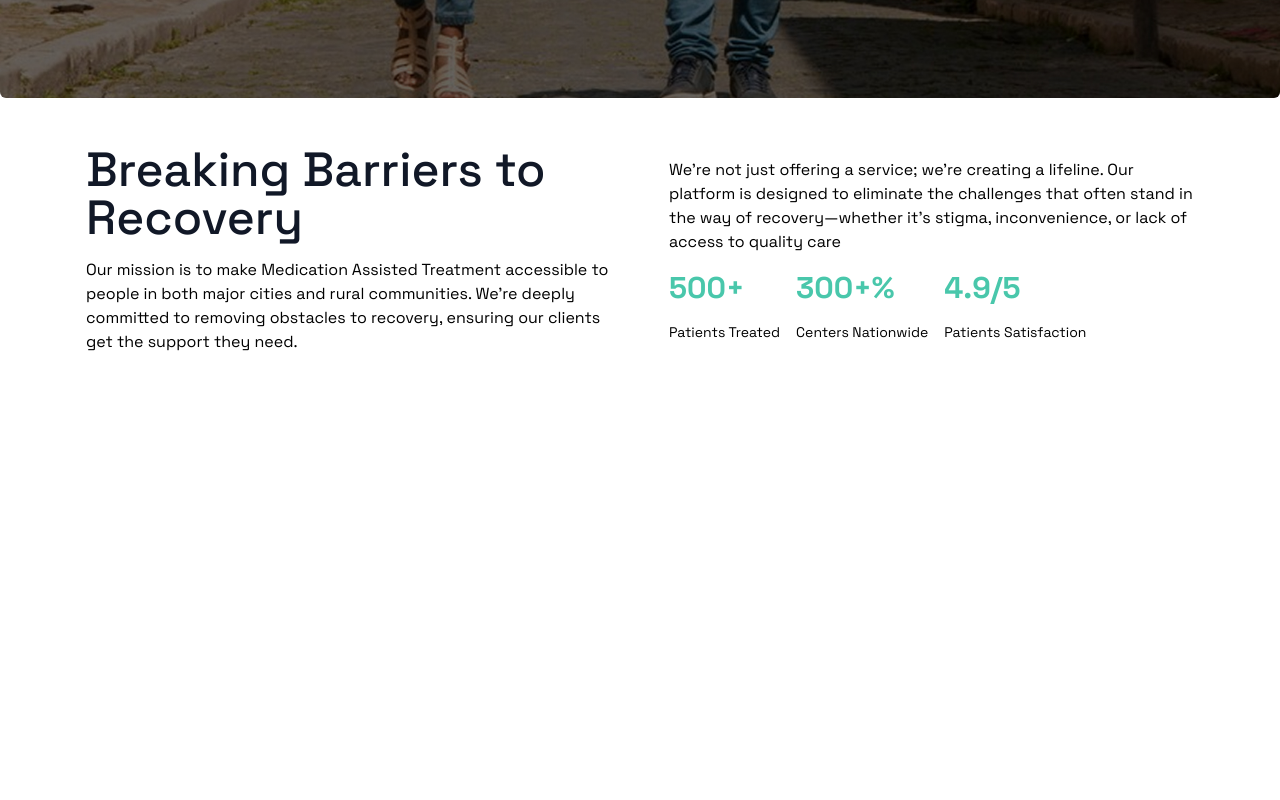
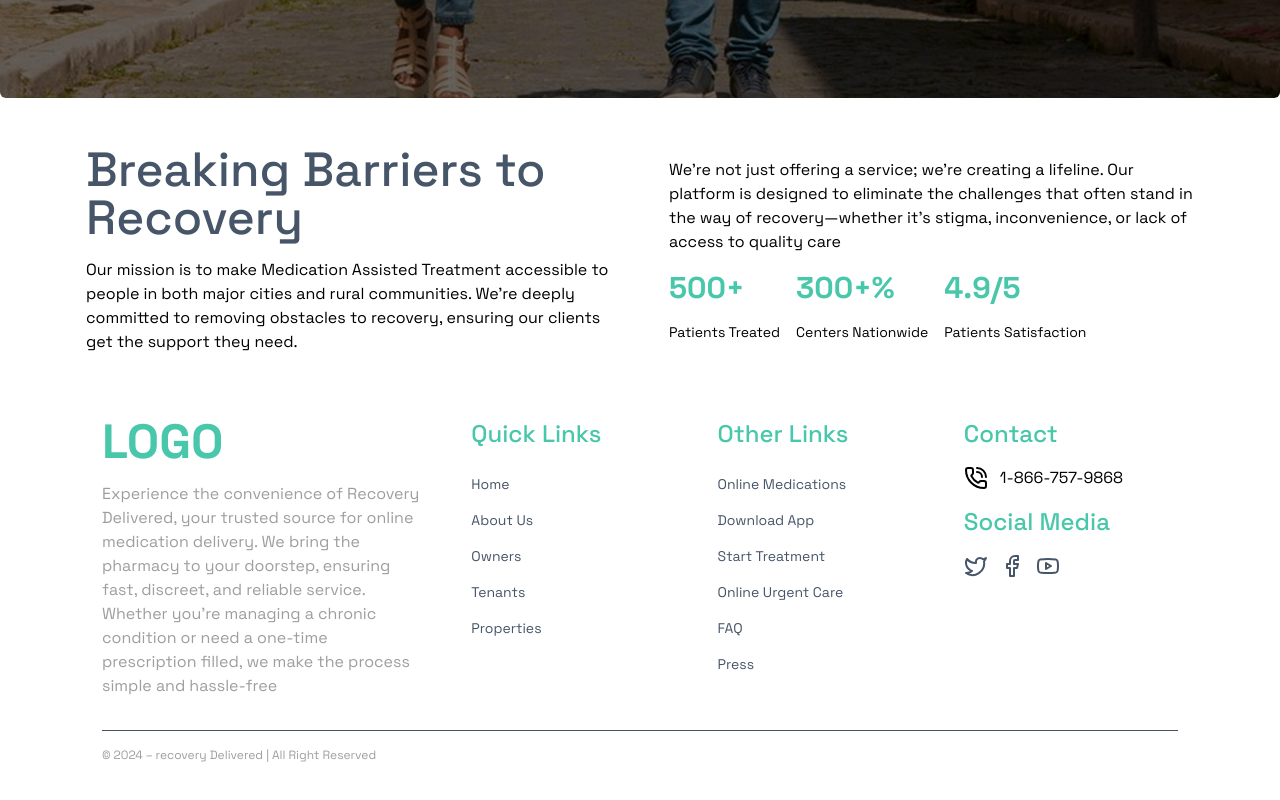
Before and after one commit to mohsinparvi/ropstam-task, a React (Vite) app: page / in a window 1280 px wide. Shown: the part 702-1502 px from the top of the page. Before the commit the page ends 1056 px from the top, so only its background shows below. Built offline with nearby package versions, Linux system fonts and the light colour scheme.

Commit message:
feat: add Footer component and update layout for improved structure and responsiveness

```diff
--- a/src/App.tsx
+++ b/src/App.tsx
@@ -4,6 +4,7 @@ import ErrorBoundary from "./components/common/error-boundary";
 import LoadingSpinner from "./components/common/loading-spinner";
 import Header from "./components/layouts/header";
 import Home from "./page/home";
+import Footer from "./components/layouts/footer";
 
 function App() {
   return (
@@ -16,6 +17,7 @@ function App() {
             {/* Add more routes as needed */}
           </Routes>
         </main>
+        <Footer />
       </Suspense>
     </ErrorBoundary>
   );
--- a/src/assets/icons/index.ts
+++ b/src/assets/icons/index.ts
@@ -1,3 +1,11 @@
-import { AlertTriangle, RefreshCw, ArrowUpRight } from "lucide-react";
+import {
+  AlertTriangle,
+  RefreshCw,
+  ArrowUpRight,
+  PhoneCall,
+  Twitter,
+  Facebook ,
+  Youtube
+} from "lucide-react";
 
-export { AlertTriangle, RefreshCw, ArrowUpRight };
+export { AlertTriangle, RefreshCw, ArrowUpRight, PhoneCall, Twitter,Facebook,Youtube   };
--- a/src/components/common/heading.tsx
+++ b/src/components/common/heading.tsx
@@ -5,12 +5,8 @@ type HeadingProps = {
   className?: string;
 };
 
-const Heading: FC<HeadingProps> = ({ children, className = "" }) => {
-  return (
-    <h1 className={`font-medium text-5xl text-text ${className}`}>
-      {children}
-    </h1>
-  );
+const Heading: FC<HeadingProps> = ({ children, className = "text-text" }) => {
+  return <h1 className={`font-medium text-5xl  ${className}`}>{children}</h1>;
 };
 
 export default Heading;
--- a/src/components/common/logo.tsx
+++ b/src/components/common/logo.tsx
@@ -1,6 +1,15 @@
-const Logo = () => {
+import { FC } from "react";
+
+type Props = {
+  className?: string;
+};
+const Logo: FC<Props> = ({ className }) => {
   return (
-    <h1 className=" text-3xl lg:text-5xl text-white font-bold uppercase ">
+    <h1
+      className={`${
+        className ? className : "text-white"
+      }  text-3xl lg:text-5xl  font-bold uppercase  `}
+    >
       Logo
     </h1>
   );
--- /dev/null
+++ b/src/components/layouts/footer.tsx
@@ -0,0 +1,96 @@
+import { Link } from "react-router-dom";
+import Logo from "../common/logo";
+import { PhoneCall, Twitter, Facebook, Youtube } from "../../assets/icons";
+const QUICK_LINKS = [
+  { label: "Home", href: "/" },
+  { label: "About Us", href: "#" },
+  { label: "Owners", href: "#" },
+  { label: "Tenants", href: "#" },
+  { label: "Properties", href: "#" },
+];
+const OTHER_LINKS = [
+  { label: "Online Medications", href: "#" },
+  { label: "Download App", href: "#" },
+  { label: "Start Treatment", href: "#" },
+  { label: "Online Urgent Care", href: "#" },
+  { label: "FAQ", href: "#" },
+  { label: "Press", href: "#" },
+];
+const Footer = () => {
+  return (
+    <footer className="bg-white">
+      <div className="mx-auto container space-y-8 px-4 py-16 sm:px-6 lg:space-y-8 lg:px-8">
+        <div className="grid grid-cols-1 gap-8 lg:grid-cols-3">
+          <div className="col-span-1">
+            <Logo className="text-primary" />
+
+            <p className="mt-4 max-w-xs text-gray-500">
+              Experience the convenience of Recovery Delivered, your trusted
+              source for online medication delivery. We bring the pharmacy to
+              your doorstep, ensuring fast, discreet, and reliable service.
+              Whether you're managing a chronic condition or need a one-time
+              prescription filled, we make the process simple and hassle-free
+            </p>
+          </div>
+
+          <div className="grid grid-cols-1 gap-8 sm:grid-cols-2 lg:col-span-2 lg:grid-cols-3">
+            <div>
+              <p className="font-medium text-primary text-2xl">Quick Links</p>
+
+              <ul className="mt-6 space-y-4 text-sm">
+                {QUICK_LINKS.map((item) => (
+                  <li key={item.label}>
+                    <Link
+                      to={item.href}
+                      className="text-text transition hover:opacity-75"
+                    >
+                      {item.label}
+                    </Link>
+                  </li>
+                ))}
+              </ul>
+            </div>
+
+            <div>
+              <p className="font-medium text-primary text-2xl">Other Links</p>
+
+              <ul className="mt-6 space-y-4 text-sm">
+                {OTHER_LINKS.map((item) => (
+                  <li key={item.label}>
+                    <Link
+                      to={item.href}
+                      className="text-text transition hover:opacity-75"
+                    >
+                      {item.label}
+                    </Link>
+                  </li>
+                ))}
+              </ul>
+            </div>
+            <div className="space-y-4">
+              <p className="font-medium text-primary text-2xl">Contact</p>
+              <div className="flex items-center mt-6 gap-3">
+                <PhoneCall />
+                <Link to={"tel:+1(866)7579868"}>1-866-757-9868</Link>
+              </div>
+              <p className="font-medium text-primary text-2xl">Social Media</p>
+              <div className="flex items-center mt-6 gap-3">
+                <Twitter className="text-text" />
+                <Facebook className="text-text" />
+                <Youtube className="text-text" />
+              </div>
+            </div>
+          </div>
+        </div>
+        <div className="space-y-4">
+          <hr className="border-text  border-1" />
+          <p className="text-xs text-gray-500">
+            &copy; 2024 – recovery Delivered | All Right Reserved
+          </p>
+        </div>
+      </div>
+    </footer>
+  );
+};
+
+export default Footer;
--- a/src/components/layouts/header.tsx
+++ b/src/components/layouts/header.tsx
@@ -10,7 +10,7 @@ const NAV_ITEMS = [
 ];
 const Header = () => {
   return (
-    <header className="mx-auto max-w-screen-xl  py-4 rounded-2xl bg-black/20 backdrop-blur-sm absolute left-0 right-0 top-8 z-10">
+    <header className="mx-auto container  py-4 rounded-2xl bg-black/20 backdrop-blur-sm absolute left-0 right-0 top-8 z-10">
       <div className=" px-4 sm:px-6 lg:px-8">
         <div className="flex items-center justify-between">
           <div className="md:flex md:items-center md:gap-12">
--- a/src/components/pages/home/hero-section.tsx
+++ b/src/components/pages/home/hero-section.tsx
@@ -11,7 +11,8 @@ const HeroSection = () => {
         // className="absolute inset-0 h-fill w-full object-cover rounded-md"
         className="absolute inset-0 h-screen w-full object-cover rounded-md"
       />
-      <div className="relative z-10 lg:ml-48 top-0  xl:top-20 lg:max-w-2xl px-4">
+      <div className="container mx-auto px-4 lg:px-8 xl:px-0">
+        <div className="relative  z-10  top-0  xl:top-20 lg:max-w-2xl px-4">
           <div className="flex justify-center items-center xl:justify-start xl:items-start xl:h-[80dvh] mt-52 flex-col text-white">
             <p className="mb-4  text-base md:text-xl xl:text-start font-thin">
               No Lines. Less hassle, Lower Costs.
@@ -30,6 +31,7 @@ const HeroSection = () => {
             </Button>
           </div>
         </div>
+      </div>
     </>
   );
 };
--- a/src/components/pages/home/section-one.tsx
+++ b/src/components/pages/home/section-one.tsx
@@ -18,7 +18,7 @@ const CARD_ITEMS = [
 ];
 const SectionOne = () => {
   return (
-    <section className=" max-w-screen-xl mx-auto px-4 mt-56 lg:mt-28 xl:mt-0">
+    <section className="container mx-auto px-4 mt-56 lg:mt-28 xl:mt-0">
       <div className="flex flex-col lg:flex-row items-center justify-between gap-10">
         <div className="space-y-4">
           <Heading>Breaking Barriers to Recovery</Heading>
--- /dev/null
+++ b/src/lib/utils/index.ts
@@ -0,0 +1,5 @@
+function cn(...classes: string[]) {
+  return classes.filter(Boolean).join(" ");
+}
+
+export { cn };
--- a/tailwind.config.js
+++ b/tailwind.config.js
@@ -22,7 +22,7 @@ module.exports = withMT({
           dark: "#1F2937",
         },
         text: {
-          DEFAULT: "#111827",
+          DEFAULT: "#475569",
           dark: "#E5E7EB",
         },
       },
```
Lines whose indentation alone changed are shown as unchanged.
